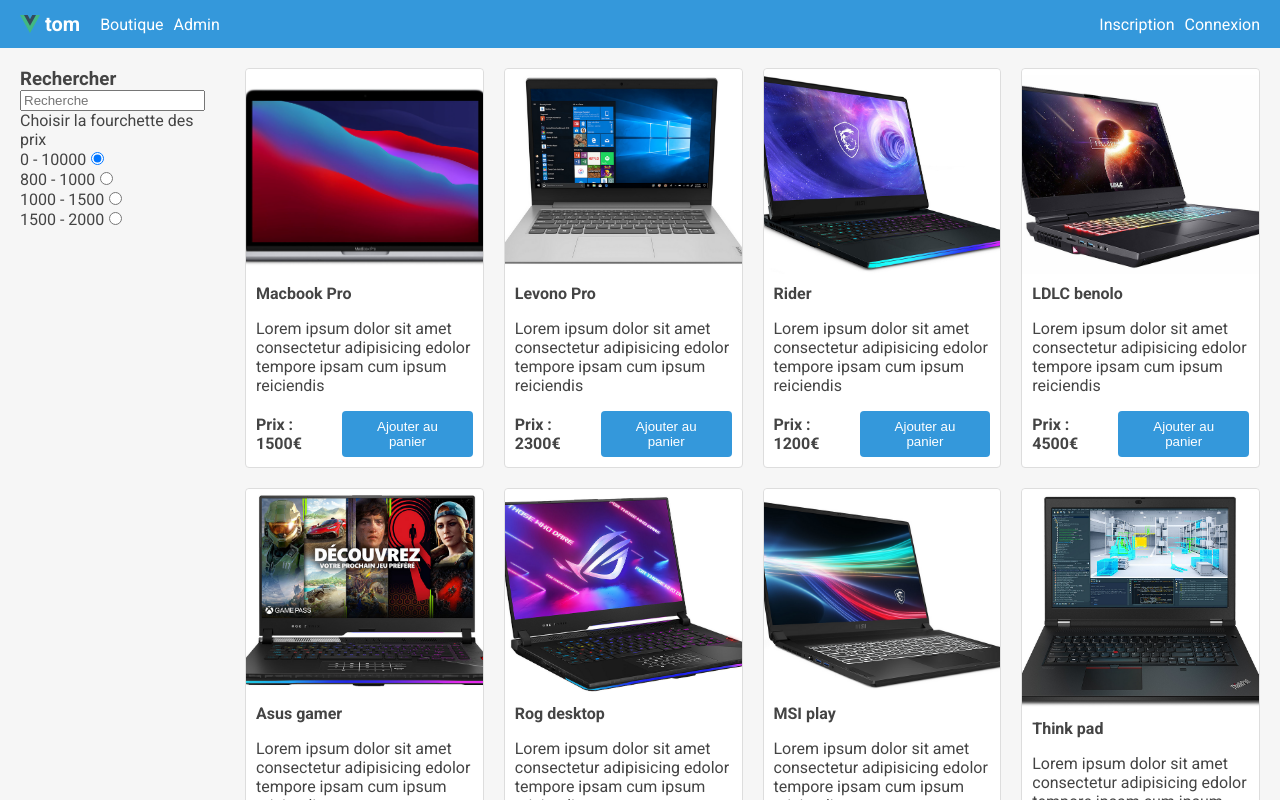
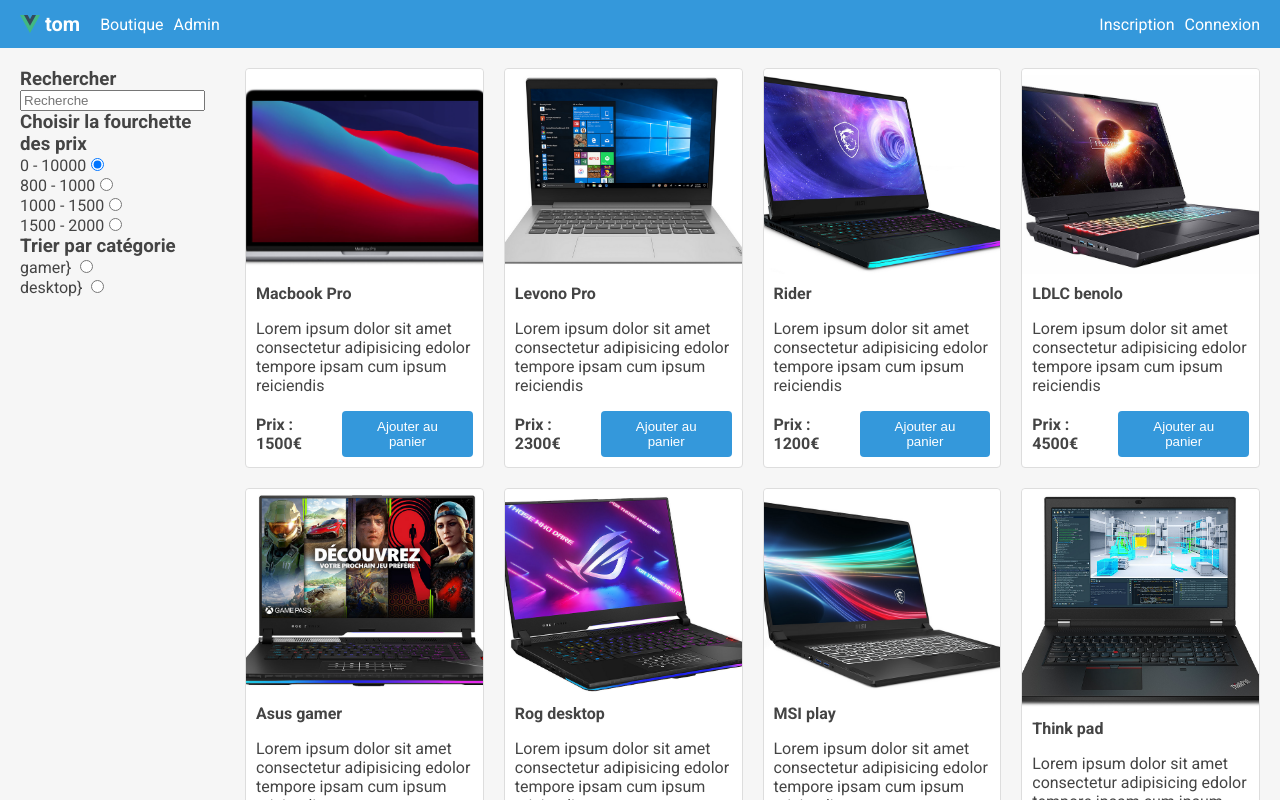
Before and after one commit to t0mspace/vue-shop, a Vue app: page / in a window 1280 px wide. Shown: the top 800 px of the page. Built offline with nearby package versions, Linux system fonts and the light colour scheme.

Commit message:
add sort by category

```diff
--- a/src/components/Shop/ShopFilters.vue
+++ b/src/components/Shop/ShopFilters.vue
@@ -23,7 +23,7 @@
       />
     </section>
     <section>
-      Choisir la fourchette des prix
+      <h3>Choisir la fourchette des prix</h3>
       <div
         class="mb-5"
         v-for="(priceRange, index) in [
@@ -47,6 +47,19 @@
         />
       </div>
     </section>
+    <section>
+      <h3>Trier par catégorie</h3>
+      <div class="mb-5" v-for="category in ['gamer', 'desktop'] as string[]">
+        <label :for="category"> {{ category }}} </label>
+        <input
+          type="radio"
+          @input="$emit('updateFilter', { category })"
+          name="category"
+          :id="`${category}`"
+          :value="`${category}`"
+        />
+      </div>
+    </section>
   </div>
 </template>
 
```
